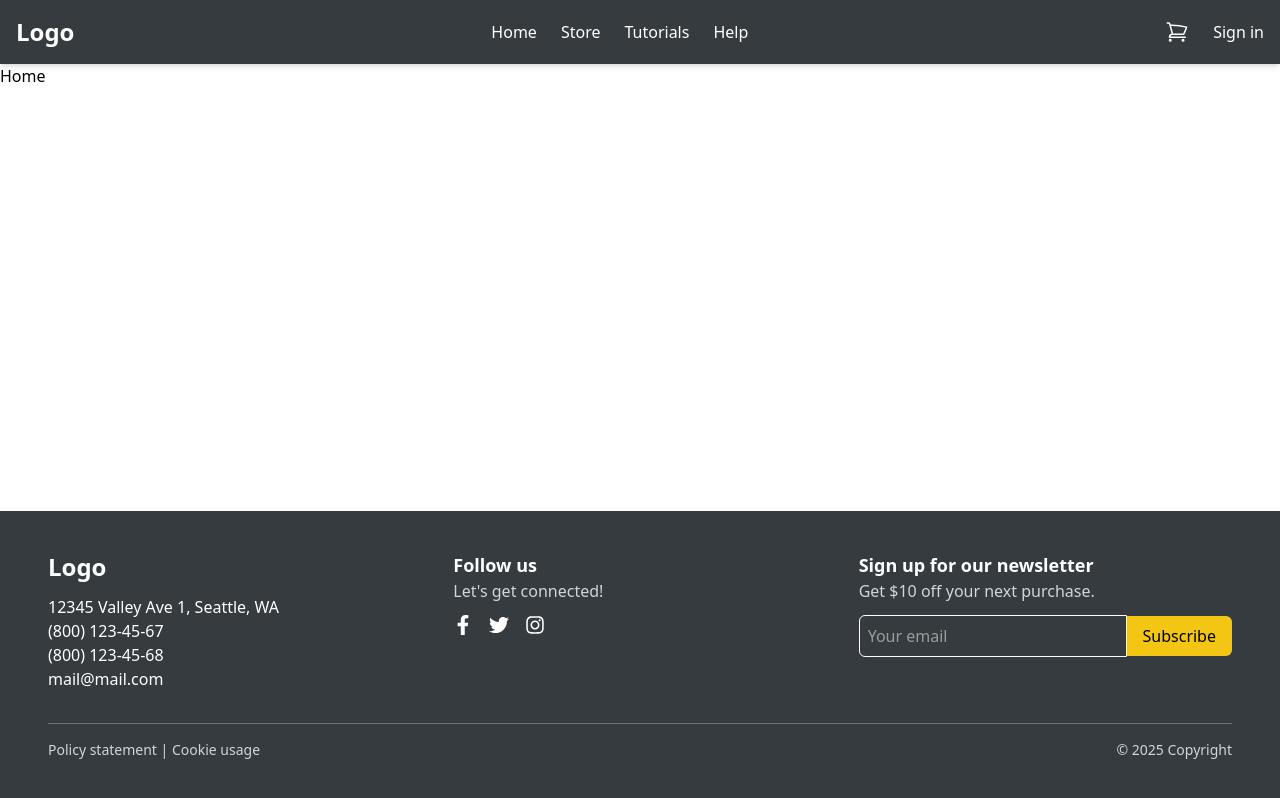
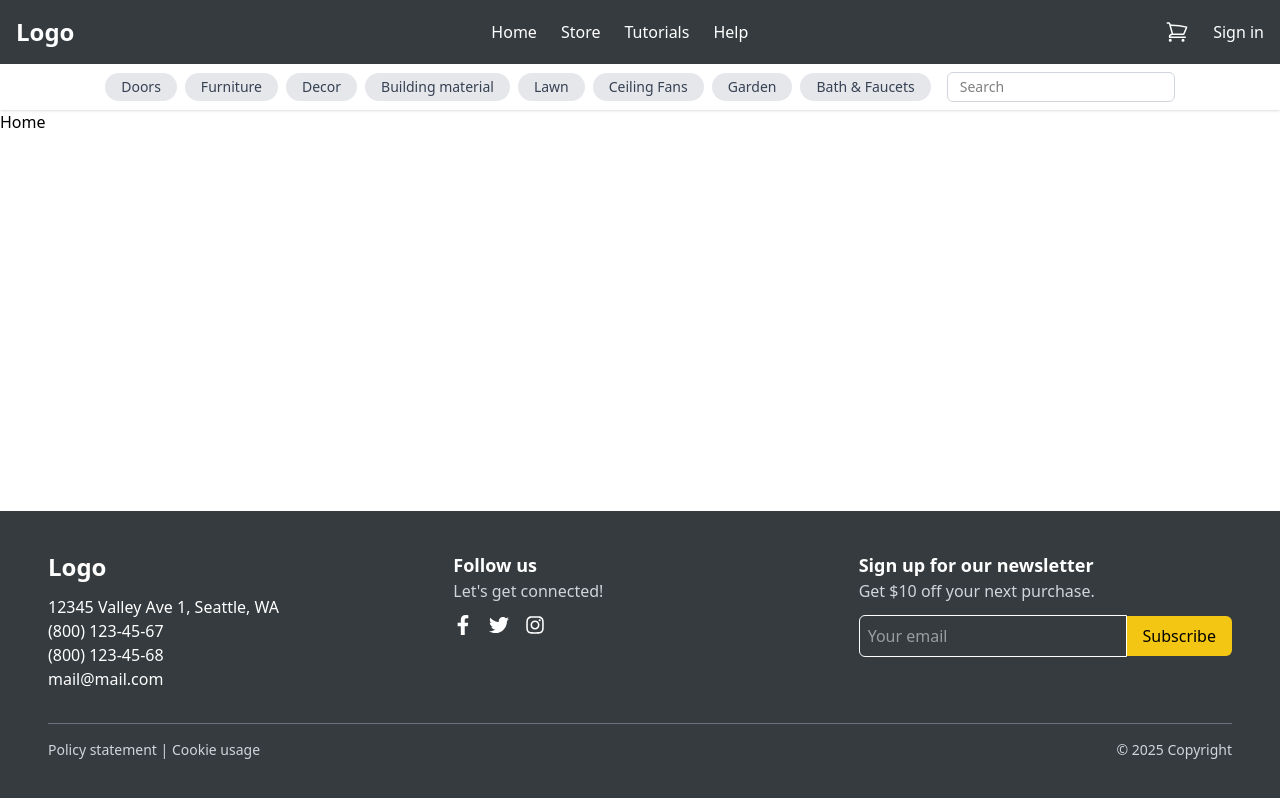
Before and after one commit to in43sh/homebuzz-frontend, a React (Vite) app: page / in a window 1280 px wide. Built offline with nearby package versions, Linux system fonts and the light colour scheme.

Commit message:
feat: add NavigationBar component and integrate it into Home page

```diff
--- /dev/null
+++ b/src/components/NavigationBar.tsx
@@ -0,0 +1,50 @@
+import { useState } from 'react';
+
+const NavigationBar = () => {
+  const [searchQuery, setSearchQuery] = useState('');
+
+  const handleSearch = (e: React.FormEvent) => {
+    e.preventDefault();
+    console.log('Searching for:', searchQuery);
+  };
+
+  return (
+    <div className="bg-white p-2 shadow-sm">
+      <div className="mx-auto flex max-w-full items-center justify-center space-x-4">
+        {/* Links Section */}
+        <nav className="flex space-x-2 overflow-auto">
+          {[
+            'Doors',
+            'Furniture',
+            'Decor',
+            'Building material',
+            'Lawn',
+            'Ceiling Fans',
+            'Garden',
+            'Bath & Faucets',
+          ].map((item) => (
+            <span
+              key={item}
+              className="cursor-pointer rounded-full bg-gray-200 px-4 py-1 text-sm text-gray-700 transition hover:bg-gray-300"
+            >
+              {item}
+            </span>
+          ))}
+        </nav>
+
+        {/* Search Section */}
+        <form onSubmit={handleSearch} className="flex items-center">
+          <input
+            type="text"
+            placeholder="Search"
+            value={searchQuery}
+            onChange={(e) => setSearchQuery(e.target.value)}
+            className="rounded-md border border-gray-300 px-3 py-1 text-sm text-black outline-none"
+          />
+        </form>
+      </div>
+    </div>
+  );
+};
+
+export default NavigationBar;
--- a/src/pages/Home.tsx
+++ b/src/pages/Home.tsx
@@ -1,6 +1,9 @@
+import NavigationBar from '../components/NavigationBar';
+
 const Home = () => {
   return (
     <>
+      <NavigationBar />
       <p>Home</p>
     </>
   );
```
